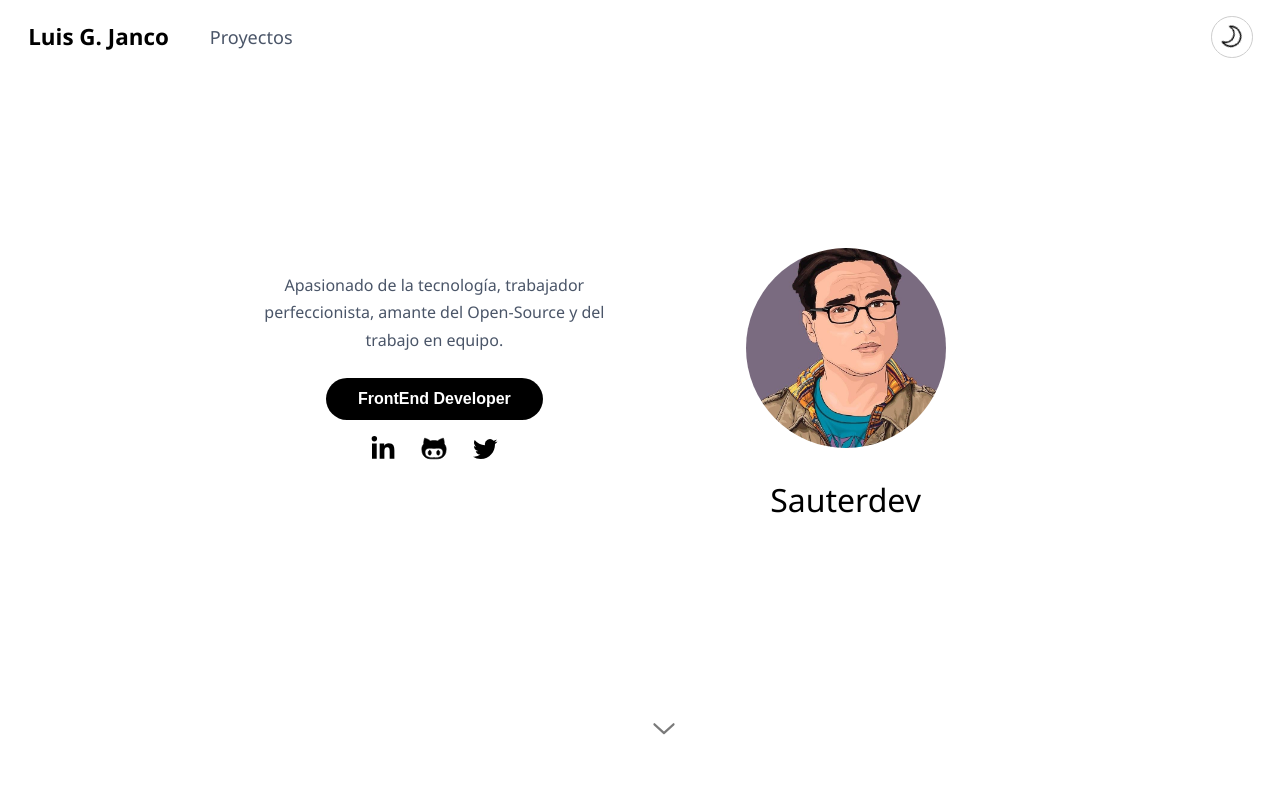
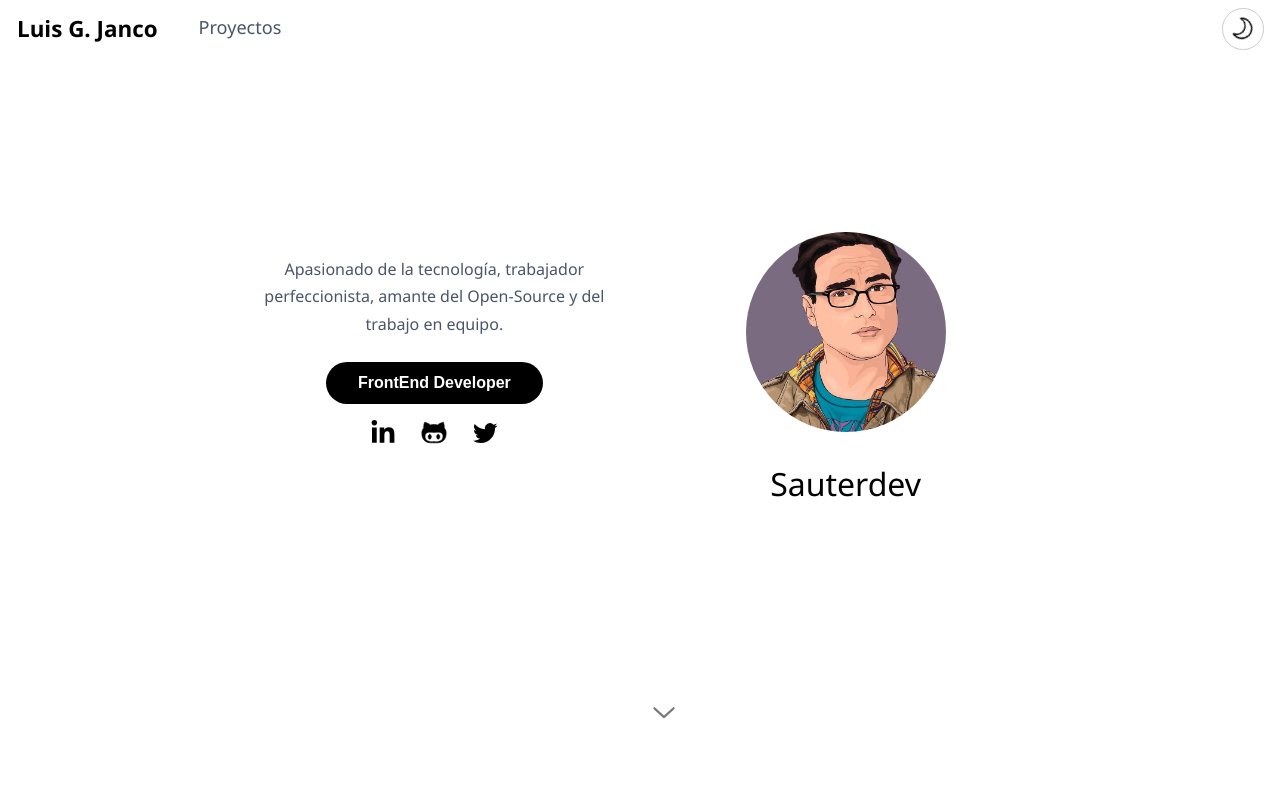
Before and after one commit to LuiSauter/portfolio, a Next.js app: page / in a window 1280 px wide. Shown: the top 793 px of the page. Built offline with nearby package versions, Linux system fonts and the light colour scheme.

Commit message:
[style] padding: fix padding

```diff
--- a/src/components/Nav/NavBar.ts
+++ b/src/components/Nav/NavBar.ts
@@ -9,7 +9,7 @@ export const NavBar = styled.header`
   flex-direction: row;
   justify-content: space-between;
   align-items: center;
-  padding: 1rem 1.7rem;
+  padding: .5rem 1rem;
   width: 100%;
   a {
     text-decoration: none;
@@ -118,7 +118,7 @@ export const NavBar = styled.header`
   }
 
   @media screen and (max-width: ${breackpoints.laptop}) {
-    padding: 1.5rem 0.8rem 0.5rem 0.8rem;
+    /* padding: 1.5rem 0.8rem 0.5rem 0.8rem; */
     h1 {
       font-size: 1.3rem;
       content: 'hola';
--- a/src/components/Nav/NavButton/NavBtn.ts
+++ b/src/components/Nav/NavButton/NavBtn.ts
@@ -9,7 +9,7 @@ export const NavBtn = styled.div`
     span {
       width: 100%;
       border-radius: .5rem;
-      padding: .4rem .5rem;
+      padding: .2rem .5rem .4rem .5rem;
       font-weight: 500;
     }
 
```
